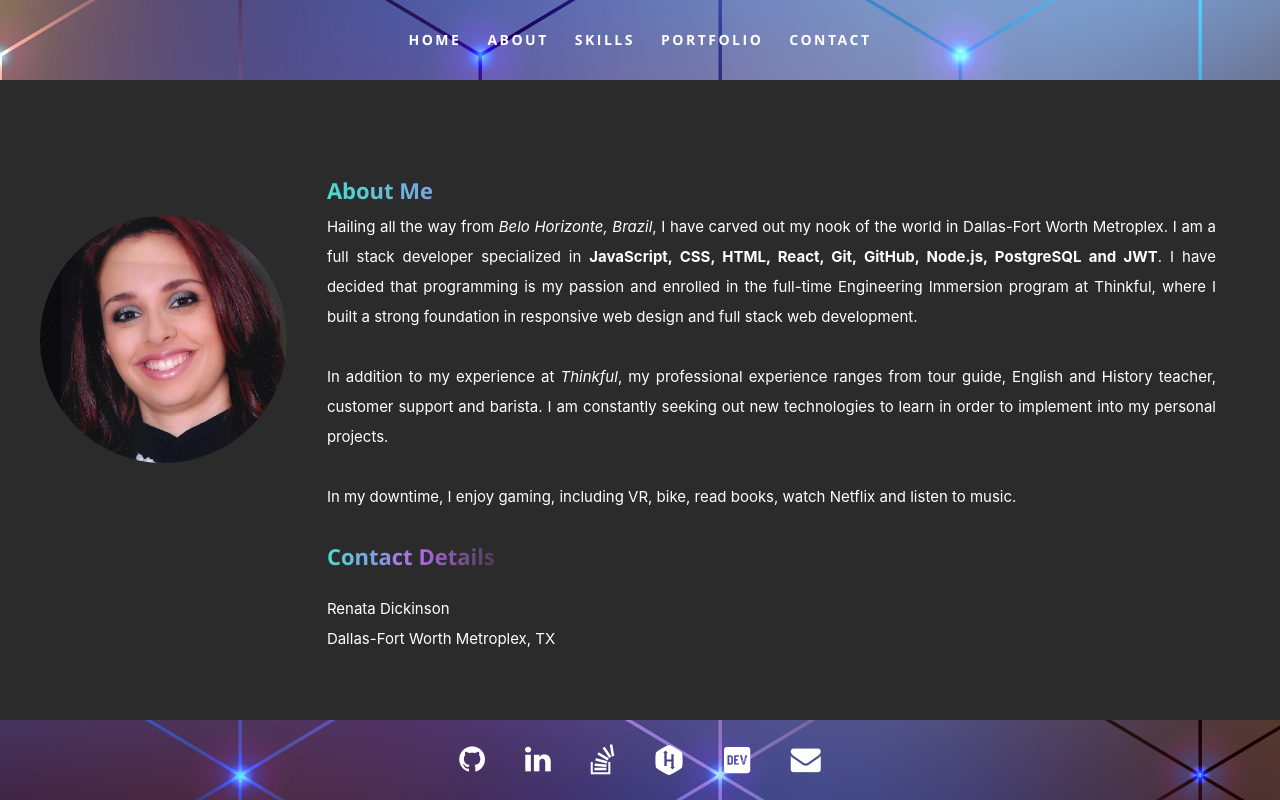
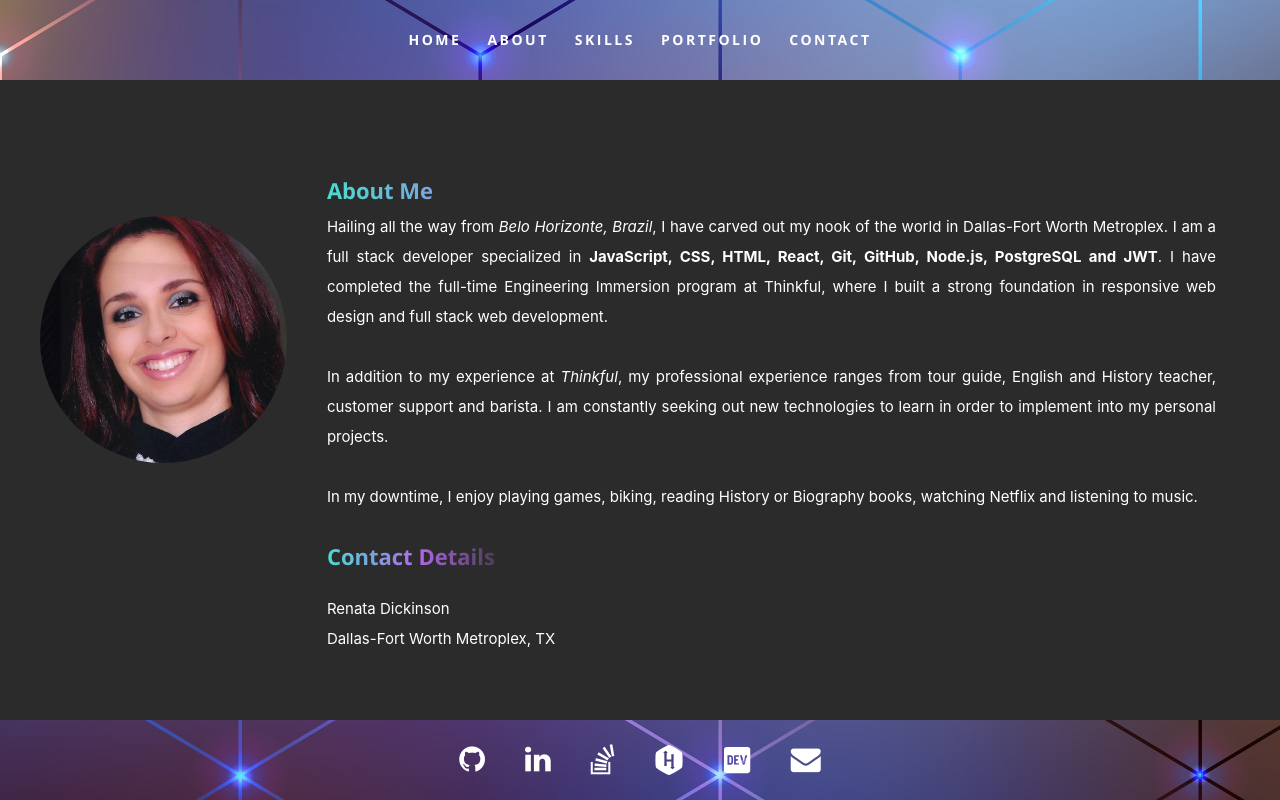
Before and after one commit to Seraphyne/react-portfolio-2.0, a React (Create React App) app: page /about in a window 1280 px wide. Built offline with nearby package versions, Linux system fonts and the light colour scheme.

Commit message:
changes on about

```diff
--- a/src/Components/About/About.js
+++ b/src/Components/About/About.js
@@ -1,5 +1,5 @@
-import React from 'react';
-import './About.css';
+import React from "react";
+import "./About.css";
 
 export default function About(props) {
   return (
@@ -10,9 +10,29 @@ export default function About(props) {
         </div>
         <div className="column main-col">
           <h2>About Me</h2>
-              <p>Hailing all the way from <em>Belo Horizonte, Brazil</em>, I have carved out my nook of the world in Dallas-Fort Worth Metroplex. I am a full stack developer specialized in <b>JavaScript, CSS, HTML, React, Git, GitHub, Node.js, PostgreSQL and JWT</b>. I have decided that programming is my passion and enrolled in the full-time Engineering Immersion program at Thinkful, where I built a strong foundation in responsive web design and full stack web development. </p>
-              <p>In addition to my experience at <em>Thinkful</em>, my professional experience ranges from tour guide, English and History teacher, customer support and barista. I am constantly seeking out new technologies to learn in order to implement into my personal projects. </p>
-              <p>In my downtime, I enjoy gaming, including VR, bike, read books, watch Netflix and listen to music. </p>
+          <p>
+            Hailing all the way from <em>Belo Horizonte, Brazil</em>, I have
+            carved out my nook of the world in Dallas-Fort Worth Metroplex. I am
+            a full stack developer specialized in{" "}
+            <b>
+              JavaScript, CSS, HTML, React, Git, GitHub, Node.js, PostgreSQL and
+              JWT
+            </b>
+            . I have completed the full-time Engineering Immersion program at
+            Thinkful, where I built a strong foundation in responsive web design
+            and full stack web development.{" "}
+          </p>
+          <p>
+            In addition to my experience at <em>Thinkful</em>, my professional
+            experience ranges from tour guide, English and History teacher,
+            customer support and barista. I am constantly seeking out new
+            technologies to learn in order to implement into my personal
+            projects.{" "}
+          </p>
+          <p>
+            In my downtime, I enjoy playing games, biking, reading History or
+            Biography books, watching Netflix and listening to music.{" "}
+          </p>
           <div className="row">
             <div className="column contact-details">
               <h2>Contact Details</h2>
@@ -32,4 +52,4 @@ export default function About(props) {
       </div>
     </section>
   );
-};
+}
```
Also changed, not shown: 1 other file (tests, documents, lock files or other folders). Lines whose indentation alone changed are shown as unchanged.
